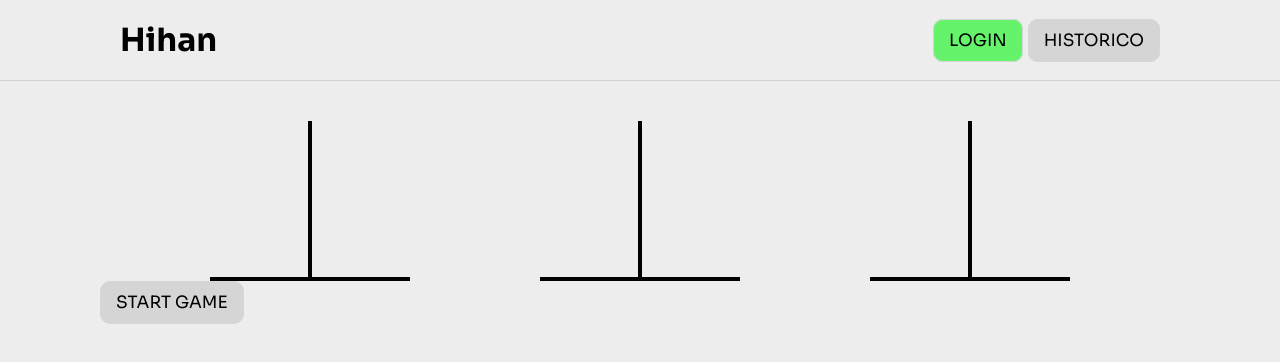
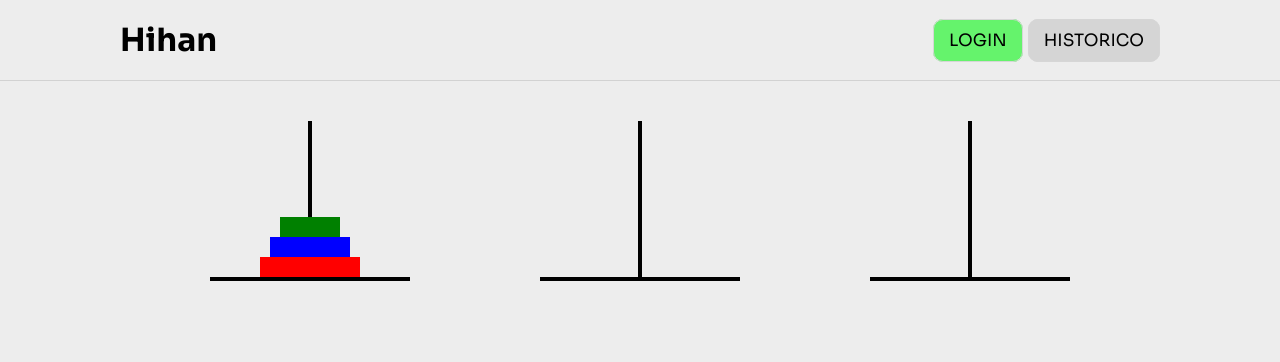
Before and after one commit to eualex/hihan, a Next.js app: page / in a window 1280 px wide. Shown: the top 362 px of the page. Built offline with nearby package versions, Linux system fonts and the light colour scheme.

Commit message:
WIP: adicionando logica da torre

```diff
--- a/src/components/pages/landing/GameSection/GameSection.module.scss
+++ b/src/components/pages/landing/GameSection/GameSection.module.scss
@@ -27,6 +27,11 @@
 .tower {
   width: 20rem;
   height: 16rem;
+
+  display: flex;
+  flex-direction: column;
+  justify-content: flex-end;
+  align-items: center;
 
   border-bottom: 4px solid black;
 
@@ -79,3 +84,30 @@
     filter: brightness(0.8)
   }
 }
+
+.artifact1 {
+  background-color: red;
+
+  width: 100px;
+  height: 20px;
+
+  z-index: 2;
+}
+
+.artifact2 {
+  background-color: blue;
+
+  width: 80px;
+  height: 20px;
+
+  z-index: 2;
+}
+
+.artifact3 {
+  background-color: green;
+
+  width: 60px;
+  height: 20px;
+
+  z-index: 2;
+}
--- a/src/components/pages/landing/GameSection/GameSection.tsx
+++ b/src/components/pages/landing/GameSection/GameSection.tsx
@@ -1,15 +1,55 @@
+import { DragEvent } from 'react'
+
 import styles from './GameSection.module.scss'
 
 export function GameSection() {
+  function onDragStart(e: DragEvent<HTMLSpanElement>) {
+    e.dataTransfer.setData('artifact', e.currentTarget.id)
+  }
+
+  function onDrop(e: DragEvent<HTMLDivElement>) {
+    e.preventDefault()
+
+    const artifact = e.dataTransfer.getData('artifact')
+    const lastChild = e.currentTarget.lastChild as HTMLSpanElement
+    const artifactElement = document.getElementById(artifact) as HTMLSpanElement
+
+    if (!lastChild || lastChild.clientWidth > artifactElement.clientWidth)
+      e.currentTarget.appendChild(artifactElement)
+  }
+
+  function onDragOver(e: DragEvent<HTMLDivElement>) {
+    e.preventDefault()
+  }
+
   return (
     <section className={styles.container}>
       <div className={styles.towerContainer}>
-        <div className={styles.tower} />
-        <div className={styles.tower} />
-        <div className={styles.tower} />
+        <div className={styles.tower} onDrop={onDrop} onDragOver={onDragOver}>
+          <span
+            id="artifact3"
+            className={styles.artifact3}
+            onDragStart={onDragStart}
+            draggable
+          ></span>
+          <span
+            id="artifact2"
+            className={styles.artifact2}
+            onDragStart={onDragStart}
+            draggable
+          ></span>
+          <span
+            id="artifact1"
+            className={styles.artifact1}
+            onDragStart={onDragStart}
+            draggable
+          ></span>
+        </div>
+        <div className={styles.tower} onDrop={onDrop} onDragOver={onDragOver} />
+        <div className={styles.tower} onDrop={onDrop} onDragOver={onDragOver} />
       </div>
 
-      <button className={styles.button}>Start Game</button>
+      {/* <button className={styles.button}>Start Game</button> */}
     </section>
   )
 }
```
